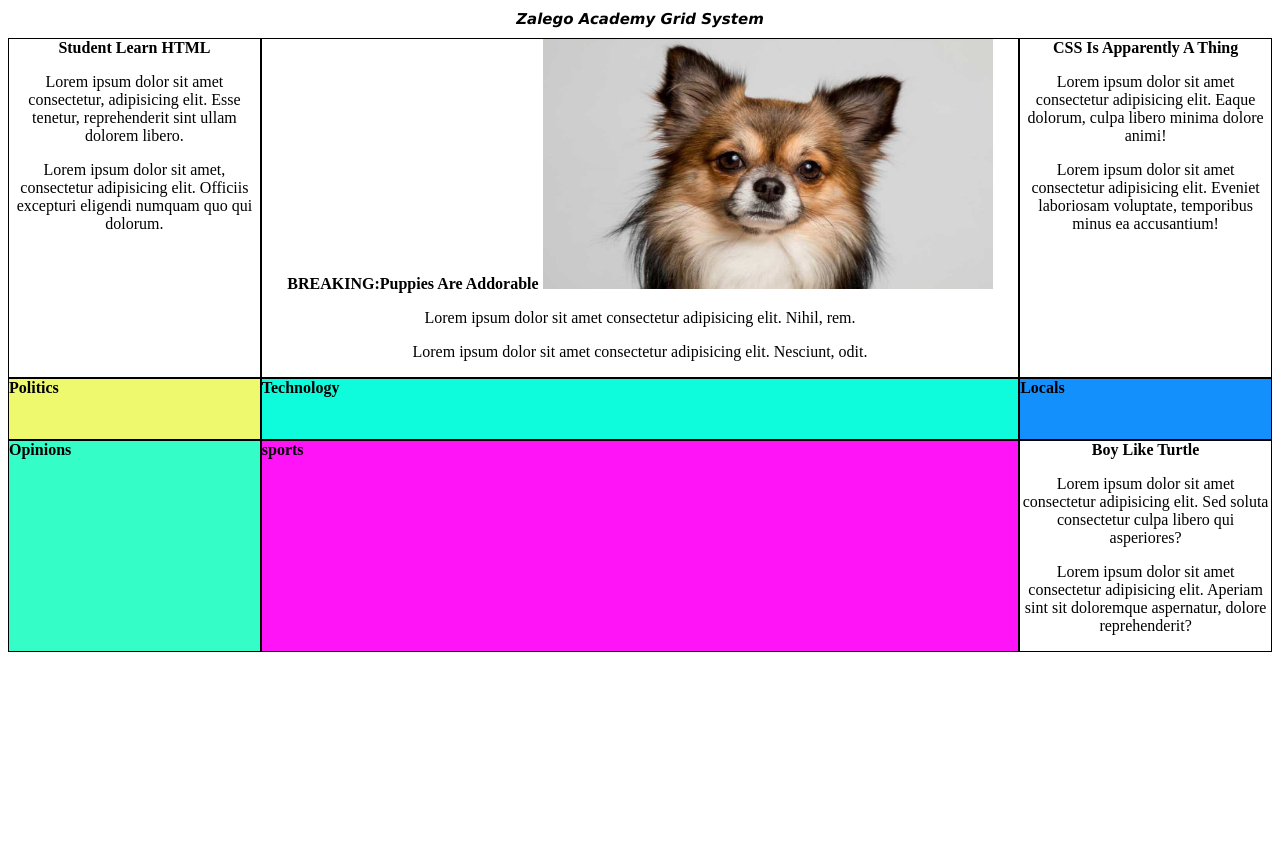
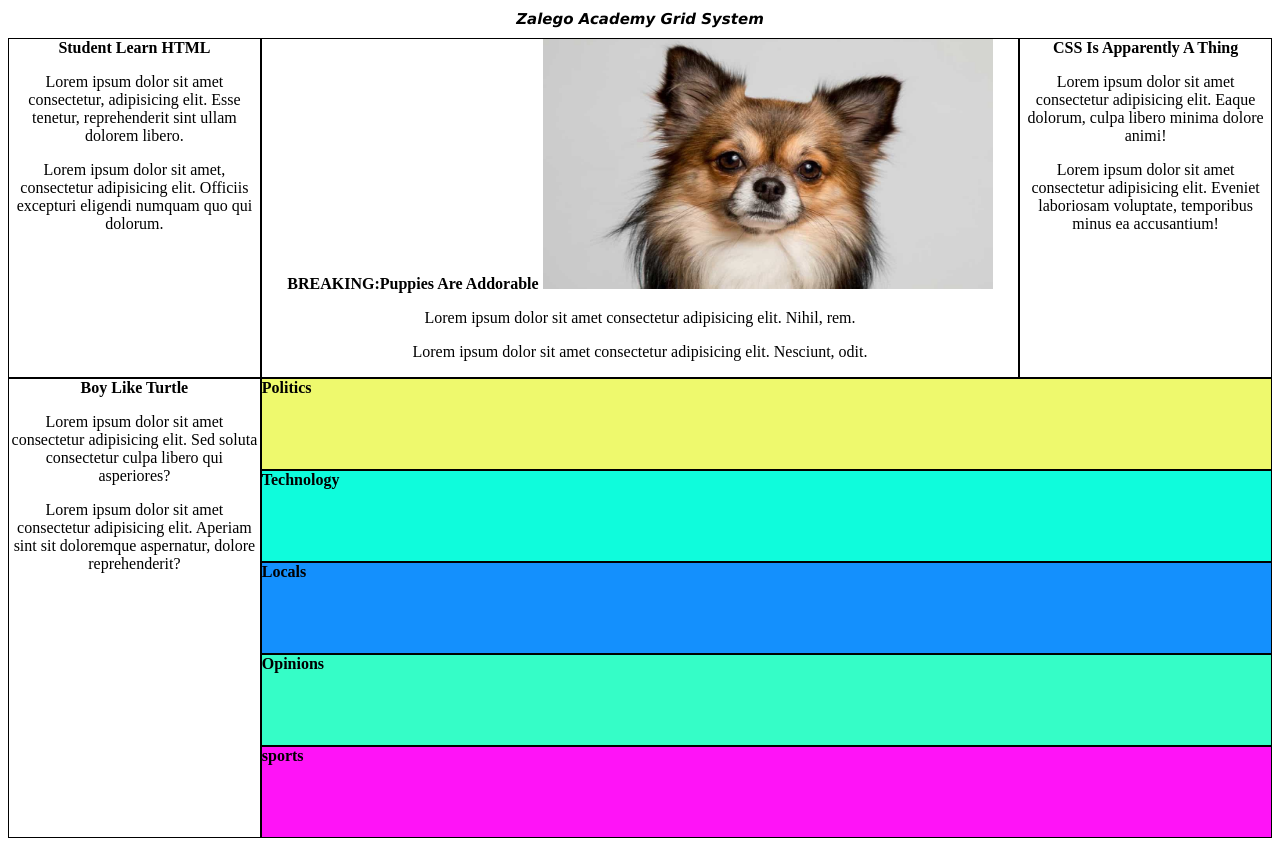
Before and after one commit to KennethNjau/assignment-002-css-grid-layout-with-media-query, a plain HTML site: page index.html in a window 1280 px wide. Drawn offline with Linux system fonts and the light colour scheme.

Commit message:
assignment-002-css-grid-layout-with-media-query

```diff
--- a/style.css
+++ b/style.css
@@ -2,7 +2,7 @@
     display: grid;
     height: 100vh;
     grid-template-columns: 1fr 3fr 1fr ;
-    grid-template-rows: 1fr 1fr 1fr 1fr 1fr 1fr;
+    grid-template-rows: 2fr 1fr 1fr 1fr 1fr 1fr;
     grid-template-areas:
     "nav main sidebar"
     "footer content1 content1"
@@ -22,11 +22,13 @@ h1{
     font-family: Verdana, Geneva, Tahoma, sans-serif;
 }
 nav{
+    grid-area: nav;
     text-align: center;
     border-style: solid;
     border-width: 1px;
 }
 main{
+    grid-area: main;
     text-align: center;
     border-style: solid;
     border-width: 1px;
@@ -36,37 +38,44 @@ img{
     width: 450px;
 }
 #sidebar{
+    grid-area: sidebar;
     text-align: center;
     border-style: solid;
     border-width: 1px;
 }
 footer{
+    grid-area: footer;
     text-align: center;
     border-style: solid;
     border-width: 1px;
 
 }
 #content1{
+    grid-area: content1;
     background-color: rgb(238, 249, 109);
     border-style: solid;
     border-width: 1px;
 }
 #content2{
+    grid-area: content2;
     background-color: rgb(15, 252, 220);
     border-style: solid;
     border-width: 1px;
 }
 #content3{
+    grid-area: content3;
     background-color: rgb(20, 144, 253);
     border-style: solid;
     border-width: 1px;
 }
 #content4{
+    grid-area: content4;
     background-color: rgb(53, 253, 199);
     border-style: solid;
     border-width: 1px;
 }
 #content5{
+    grid-area: content5;
     background-color: rgb(255, 19, 247);
     border-style: solid;
     border-width: 1px;
```
Also changed, not shown: index.html (line endings or trailing spaces).
